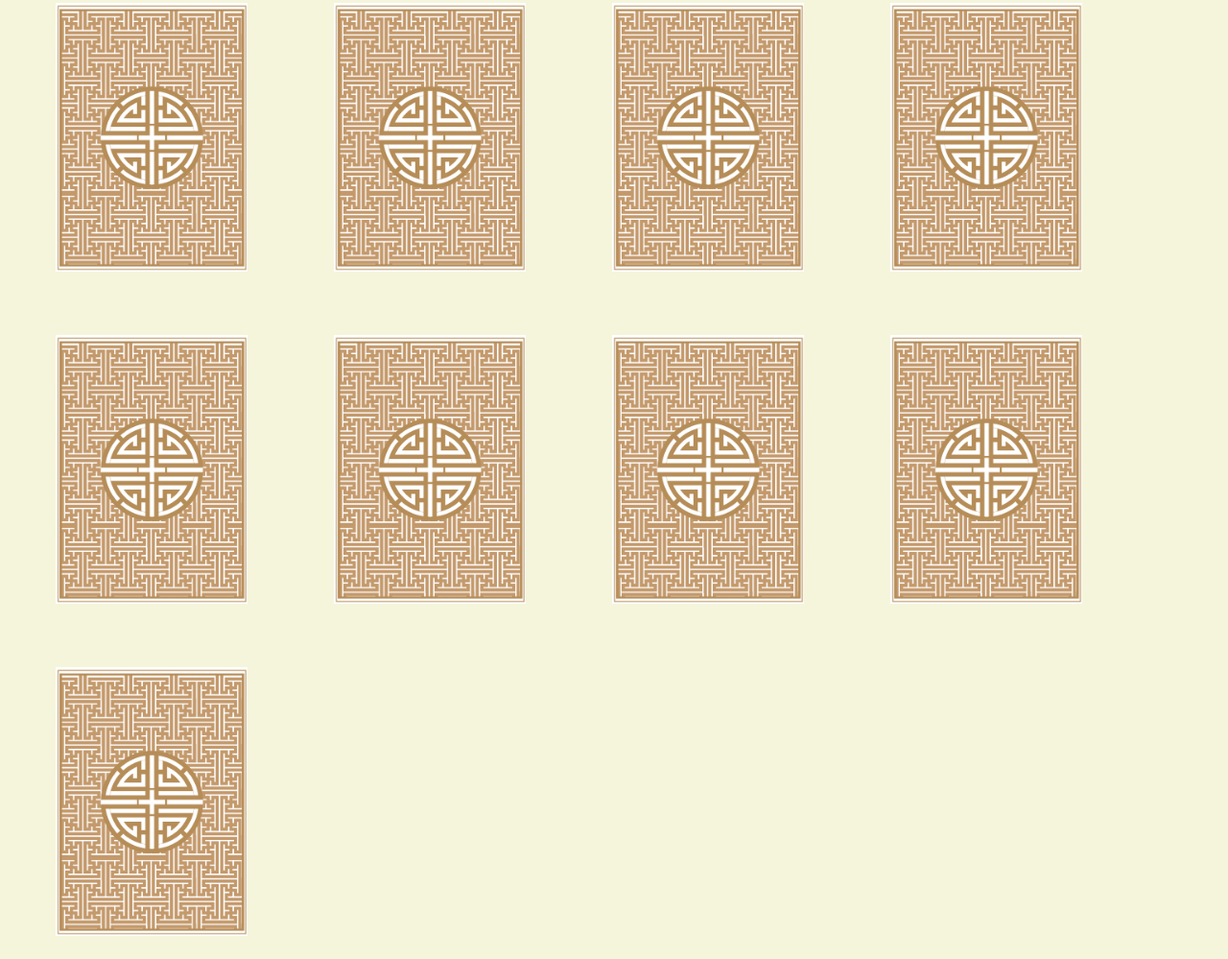
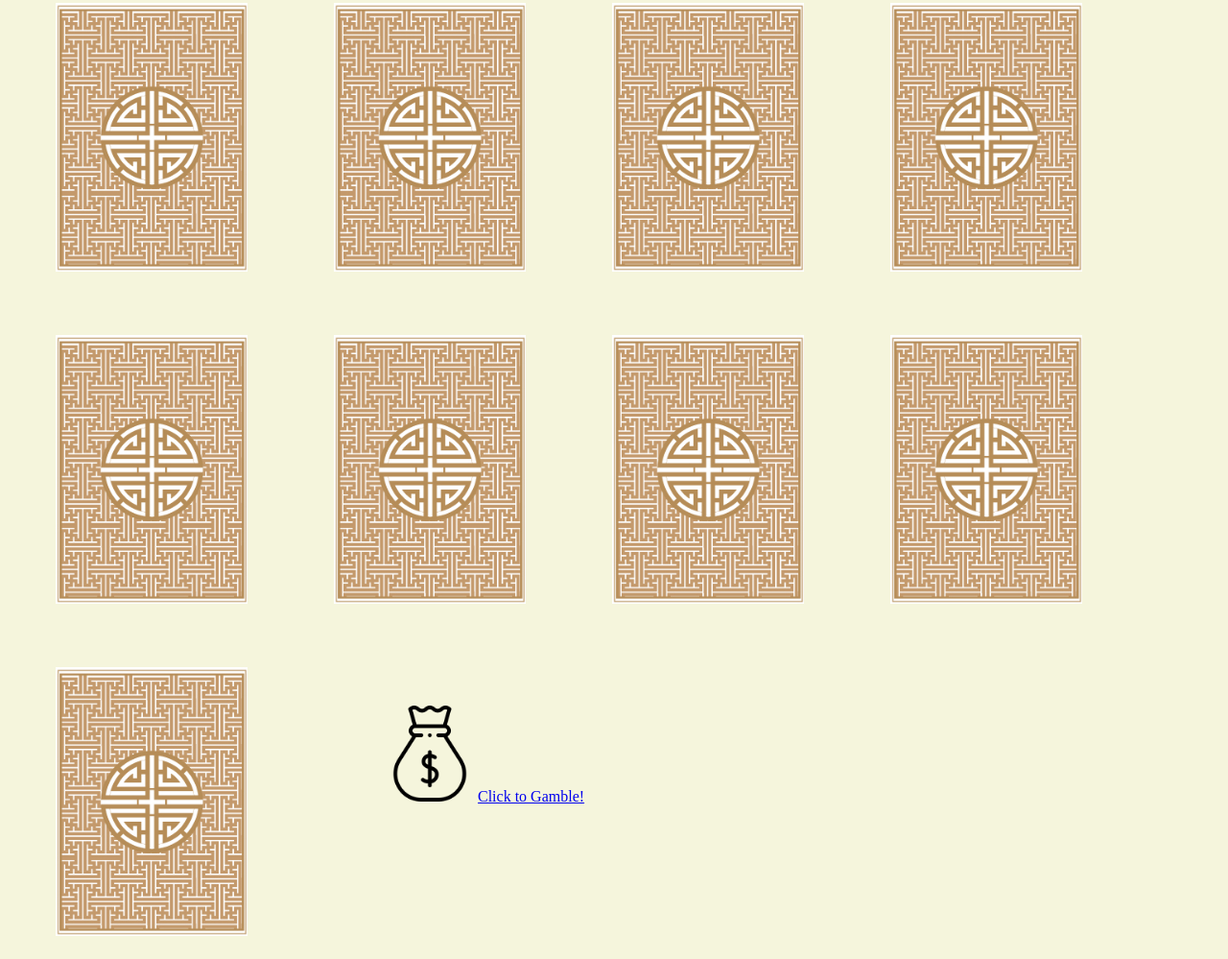
Before and after one commit to ahn0ng/cards, a plain HTML site: page index.html in a window 1280 px wide. Shown: the part 401-1400 px from the top of the page at 96% size. Drawn offline with Linux system fonts and the light colour scheme.

Commit message:
Add files via upload

```diff
--- a/index.html
+++ b/index.html
@@ -11,7 +11,7 @@
             flex-wrap: wrap;
         }
  body {
-        background-color: beige;
+        background-color:beige;
         background-size: cover;
         text-align: center;
 }
@@ -51,7 +51,7 @@
     </style>
 
 
-    <title>TrumpCard</title>
+    <title>Cards</title>
 </head>
 <body>
     <div class="container">
@@ -109,6 +109,11 @@
     <img  class="card_front" src="cardb/13.jpg"/>
      <img class="card_back" src="card/8.jpg"/>
    </figure>
+   <a href="https://www.addictioncenter.com/drugs/gambling-addiction/" height="5" width="10" target="_blank">
+    <img src="icon/money.png" width="100px" height="100px" style="margin-left: 100px;
+   margin-top:90px " alt="">Click to Gamble!
+<a>
+
     </div>
 
 
```
Also changed, not shown: icon/money.png (added).
